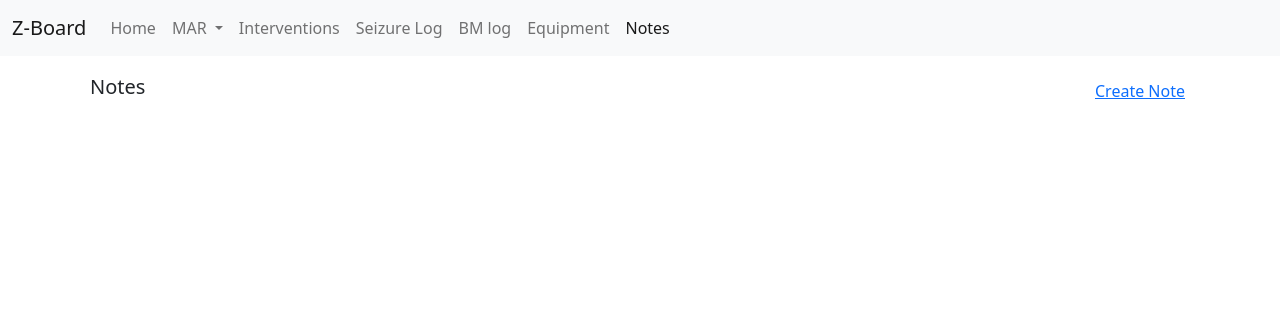
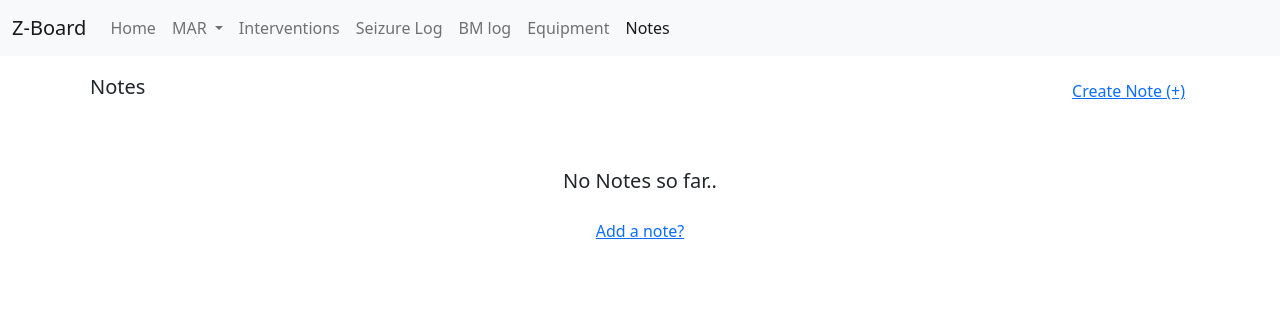
Before and after one commit to jonathan10620/z_board, a Django app: page /notes/ in a window 1280 px wide. Shown: the top 316 px of the page. Run offline with Django 3.2, Linux system fonts and the light colour scheme; data that the repository does not hold is empty; some libraries are stand-ins or nearby versions.

Commit message:
added date validation for note form

```diff
--- a/notes/templates/notes/new.html
+++ b/notes/templates/notes/new.html
@@ -17,6 +17,10 @@
             <div class="col-sm-7">
                 <label class="col-sm-4 col-form-label form-control-sm">Date & Time</label>
                 {{form.date}}
+                {% if form.date.errors %}
+                {% for error in form.date.errors %}
+                <small class="text-danger"> {{error}} </small>
+                {% endfor %} {% endif %}
             </div>
             <div class="col-sm">
                 <label class="col-sm-4 col-form-label form-control-sm">Author</label>
--- a/notes/templates/notes/notes.html
+++ b/notes/templates/notes/notes.html
@@ -15,7 +15,7 @@
         </div>
         <div>
             <a href="{% url 'new_note' %}" class="btn btn-link">
-                    Create Note
+                Create Note (+)
             </a>
         </div>
     </div>
@@ -29,6 +29,11 @@
             {{note.body}}
         </div>
     </div>
+    {% empty %}
+    <p class="mt-5 lead text-center">No Notes so far.. </p>
+    <p class="lead text-center"><a href="{% url 'new_note' %}" class="btn btn-link">
+            Add a note?
+        </a></p>
     {% endfor %}
 
 
--- a/z_django/settings.py
+++ b/z_django/settings.py
@@ -27,7 +27,7 @@ SECRET_KEY = "django-insecure-*v6#9768fa4*i--oa9$#yg5q(u0egn(y8908hf7f%5$-l8a^p7
 # SECURITY WARNING: don't run with debug turned on in production!
 DEBUG = True
 
-ALLOWED_HOSTS = []
+ALLOWED_HOSTS = ['*']
 
 
 # Application definition
```
Also changed, not shown: notes/forms.py (+17 -4 lines), notes/migrations/0002_alter_note_options.py (added). Lines whose indentation alone changed are shown as unchanged.
